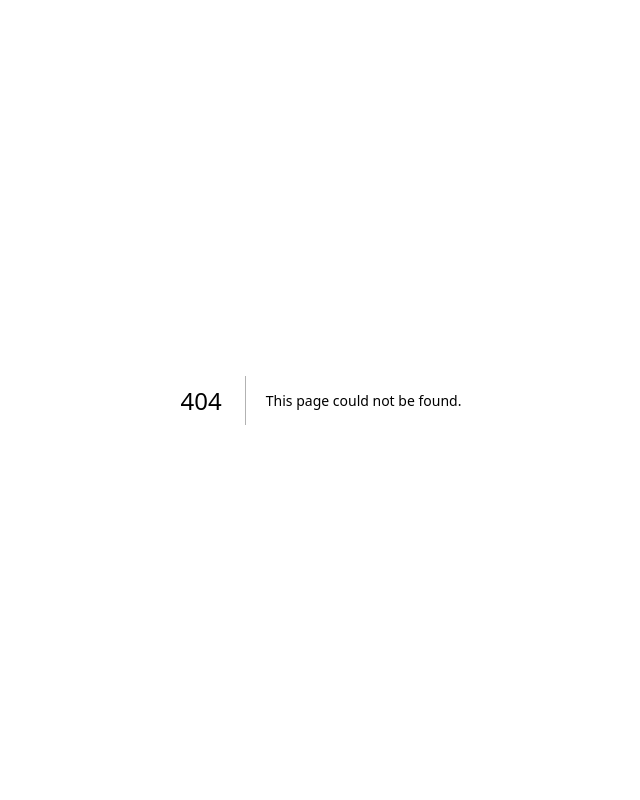
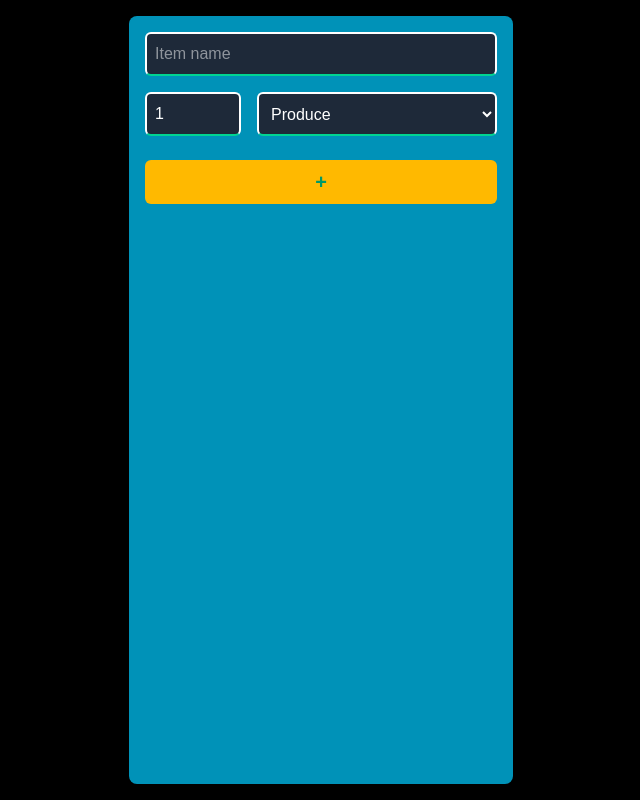
Before and after one commit to Vishavjeet-Singh-44/cprg306-assignments, a Next.js app: page /week-5 in a window 1280 px wide. Before the commit this address had no page. Shown: the whole page, without its empty margins (319-959 px from the left). Built offline with nearby package versions, Linux system fonts and the light colour scheme.

Commit message:
Completed week-5 Assignment

```diff
--- a/app/page.js
+++ b/app/page.js
@@ -7,6 +7,7 @@ export default function Page() {
       <p><Link href="/week-2">Week 2 Assignment</Link></p>
       <p><Link href="/week-3">Week 3 Assignment</Link></p>
       <p><Link href="/week-4">Week 4 Assignment</Link></p>
+      <p><Link href="/week-5">Week 5 Assignment</Link></p>
     </main>
   );
 }
--- /dev/null
+++ b/app/week-5/NewItem.js
@@ -0,0 +1,105 @@
+"use client";
+
+import { useState } from "react";
+
+export default function NewItem() {
+  const [name, setName] = useState("");
+  const [quantity, setQuantity] = useState(1);
+  const [category, setCategory] = useState("produce");
+
+const handleSubmit = (event) => {
+    event.preventDefault(); // Prevent page reload
+
+
+    const item = { name, quantity, category };
+
+    console.log(item); // Log the object to console
+
+    // Display the clean alert  with item details
+    alert(`Added Item: ${name}, quantity: ${quantity}, category: ${category}`);
+
+    // Reset state to initial values
+    setName("");
+    setQuantity(1);
+    setCategory("produce");
+  };
+
+  return (
+    <div className="flex justify-center w-full">
+      <form
+        onSubmit={handleSubmit}
+        className="p-4 m-4 bg-cyan-600 max-w-sm w-full rounded-lg shadow-lg"
+      >
+        <div className="mb-4">
+          <input
+            type="text"
+            placeholder="Item name"
+            required
+            value={name}
+            onChange={(e) => setName(e.target.value)}
+            className="w-full p-2 border-2 border-b-emerald-400 rounded-md bg-gray-800 text-white focus:border-blue-500 outline-none"
+          />
+        </div>
+
+        <div className="flex justify-between gap-4">
+          <input
+            type="number"
+            min="1"
+            max="99"
+            required
+            value={quantity}
+            onChange={(e) => setQuantity(Number(e.target.value))}
+            className="w-24 p-2 border-2 border-b-emerald-400 rounded-md bg-gray-800 text-white outline-none"
+          />
+
+          <select
+            value={category}
+            onChange={(e) => setCategory(e.target.value)}
+            className="p-2 border-2 border-b-emerald-400 rounded-md bg-gray-800 text-white outline-none flex-1"
+          >
+            <option value="produce" className="text-black bg-amber-200">
+              Produce
+            </option>
+            <option value="dairy" className="text-black bg-amber-200">
+              Dairy
+            </option>
+            <option value="bakery" className="text-black bg-amber-200">
+              Bakery
+            </option>
+            <option value="meat" className="text-black bg-amber-200">
+              Meat
+            </option>
+            <option value="frozen" className="text-black bg-amber-200">
+              Frozen Foods
+            </option>
+            <option value="canned" className="text-black bg-amber-200">
+              Canned Goods
+            </option>
+            <option value="dry" className="text-black bg-amber-200">
+              Dry Goods
+            </option>
+            <option value="beverages" className="text-black bg-amber-200">
+              Beverages
+            </option>
+            <option value="snacks" className="text-black bg-amber-200">
+              Snacks
+            </option>
+            <option value="household" className="text-black bg-amber-200">
+              Household
+            </option>
+            <option value="other" className="text-black bg-amber-200">
+              Other
+            </option>
+          </select>
+        </div>
+
+        <button
+          type="submit"
+          className="w-full mt-6 py-2 px-4 bg-amber-400 text-emerald-600 font-bold text-xl rounded-md hover:bg-cyan-300 transition duration-200"
+        >
+          +
+        </button>
+      </form>
+    </div>
+  );
+}
--- /dev/null
+++ b/app/week-5/page.js
@@ -0,0 +1,9 @@
+import NewItem from "./NewItem";
+
+export default function Page() {
+  return (
+    <main className="flex justify-center bg-black min-h-screen">
+      <NewItem />
+    </main>
+  );
+}
```
